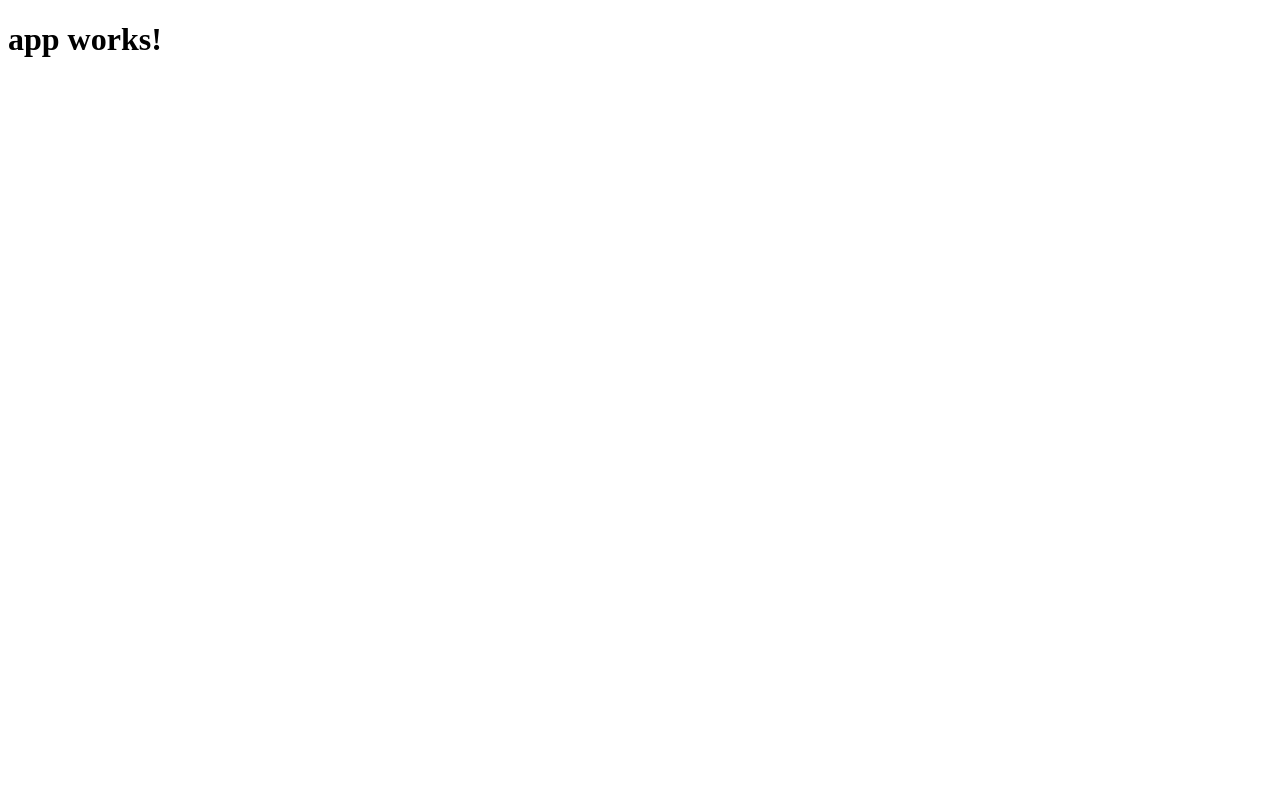
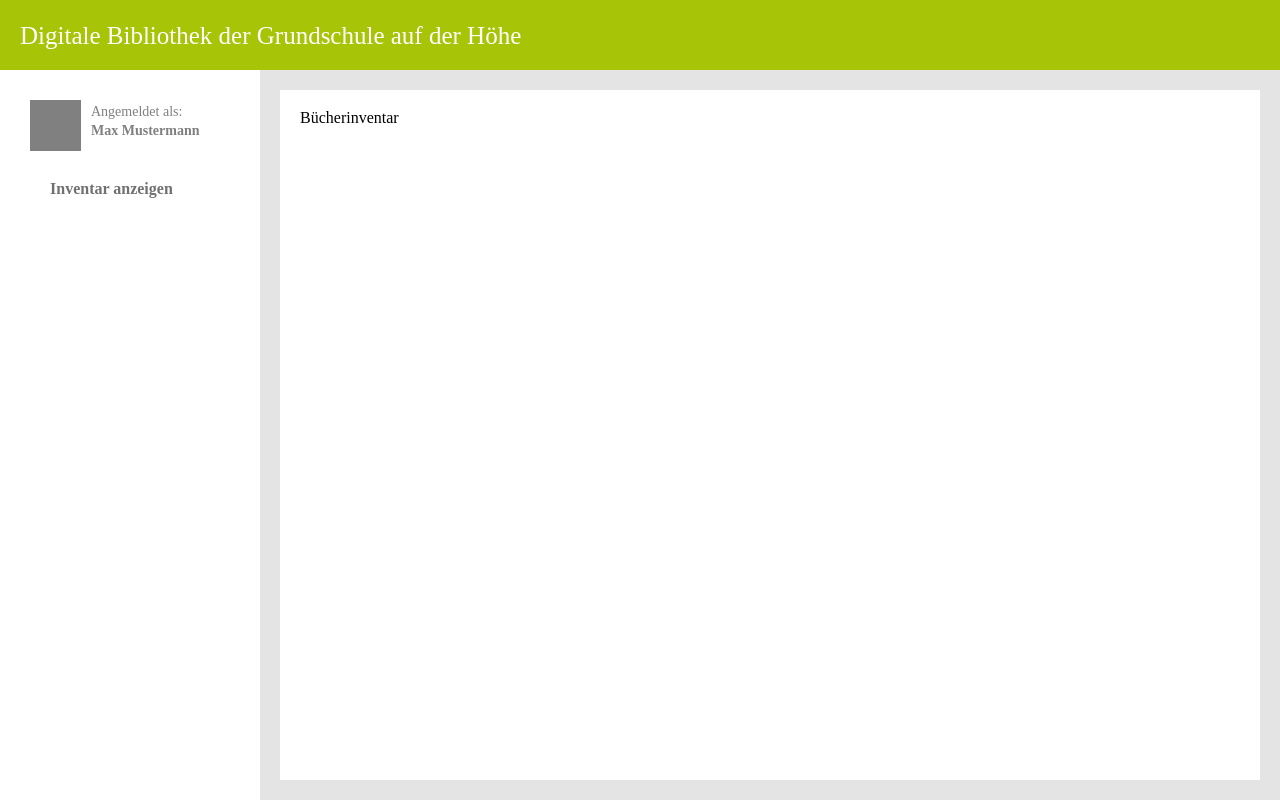
Before and after one commit to dennispidun/digilib, an Angular app in the folder client/: page / in a window 1280 px wide. Built offline with nearby package versions, Linux system fonts and the light colour scheme.

Commit message:
basic angular setup, add inventar page

```diff
--- a/client/angular-cli.json
+++ b/client/angular-cli.json
@@ -1,7 +1,7 @@
 {
   "project": {
     "version": "1.0.0-beta.28.3",
-    "name": "client"
+    "name": "Digilib"
   },
   "apps": [
     {
@@ -14,11 +14,10 @@
       "index": "index.html",
       "main": "main.ts",
       "polyfills": "polyfills.ts",
-      "test": "test.ts",
       "tsconfig": "tsconfig.json",
       "prefix": "app",
       "styles": [
-        "styles.css"
+        "sass/styles.scss"
       ],
       "scripts": [],
       "environments": {
@@ -28,11 +27,6 @@
       }
     }
   ],
-  "e2e": {
-    "protractor": {
-      "config": "./protractor.conf.js"
-    }
-  },
   "lint": [
     {
       "files": "src/**/*.ts",
@@ -43,13 +37,8 @@
       "project": "e2e/tsconfig.json"
     }
   ],
-  "test": {
-    "karma": {
-      "config": "./karma.conf.js"
-    }
-  },
   "defaults": {
-    "styleExt": "css",
+    "styleExt": "scss",
     "prefixInterfaces": false,
     "inline": {
       "style": false,
--- a/client/src/app/app.component.html
+++ b/client/src/app/app.component.html
@@ -1,3 +1,32 @@
-<h1>
-  {{title}}
-</h1>
+<div class="header">
+    <p>
+      Digitale Bibliothek der Grundschule auf der Höhe
+    </p>
+</div>
+<div class="page">
+  <div class="navigation">
+    <div class="user">
+      <div class="avatar"></div>
+      <div class="who">
+        <p>Angemeldet als: </p>
+        <p style="font-weight: bold;">Max Mustermann</p>
+      </div>
+    </div>
+
+    <div class="section">
+      <nav>
+        <ul>
+          <li>Inventar anzeigen</li>
+        </ul>
+      </nav>
+    </div>
+
+  </div>
+
+
+  <div class="content">
+
+    <app-inventar></app-inventar>
+
+  </div>
+</div>
--- /dev/null
+++ b/client/src/app/app.component.scss
@@ -0,0 +1,112 @@
+@import '~sass/variables';
+
+.header {
+  background-color: #A7C407;
+  height: 70px;
+  line-height: 70px;
+
+  p {
+    color: white;
+    margin-left: 20px;
+    font-size: 25px;
+    display: inline-block;
+    vertical-align: middle;
+    line-height: normal;
+  }
+}
+
+
+.navigation {
+  grid-column-start: 1;
+
+
+  display: grid;
+
+  grid-template-rows: 30px 51px 30px auto;
+
+  height: calc(100vh - 70px);
+  background-color: white;
+  color: gray;
+
+  .user {
+
+    grid-row-start: 2;
+    position: relative;
+    left: 30px;
+    height: 51px;
+    width: 200px;
+
+    div {
+      float: left;
+    }
+
+    .who {
+      margin-left: 10px;
+
+      p {
+        font-size: 14px;
+        margin-top: 5px;
+      }
+    }
+
+    .avatar {
+      background-color: gray;
+      height: 100%;
+      width: 51px;
+    }
+  }
+
+  & > * {
+    display: block;
+  }
+
+  .spacer {
+    position: relative;
+    top: 50px;
+    margin: 0px 20px 0px 20px;
+    background-color: gray;
+    height: 1px;
+  }
+
+  .section {
+    grid-row-start: 4;
+    margin-left: 30px;
+    width: 70%;
+    float: left;
+    margin-bottom: 100px;
+    position: relative;
+    nav {
+      padding: 0 0 20px 20px;
+      display: inline-block;
+      width: 100%;
+
+      &:not(:last-child) {
+        border-bottom: 1px solid gray;
+        margin-bottom: 20px;
+      }
+
+      ul {
+
+        li {
+          color: #717171;
+          font-weight: bold;
+        }
+
+      }
+    }
+  }
+}
+
+.page {
+  display: grid;
+  grid-template-columns: 260px auto;
+}
+
+.content {
+  grid-column-start: 2;
+  grid-column-end: 2;
+
+  background-color: #ffffff;
+  margin: 20px;
+  padding: 20px;
+}
--- a/client/src/app/app.component.ts
+++ b/client/src/app/app.component.ts
@@ -3,8 +3,8 @@ import { Component } from '@angular/core';
 @Component({
   selector: 'app-root',
   templateUrl: './app.component.html',
-  styleUrls: ['./app.component.css']
+  styleUrls: ['./app.component.scss']
 })
 export class AppComponent {
-  title = 'app works!';
+
 }
--- a/client/src/app/app.module.ts
+++ b/client/src/app/app.module.ts
@@ -4,10 +4,12 @@ import { FormsModule } from '@angular/forms';
 import { HttpModule } from '@angular/http';
 
 import { AppComponent } from './app.component';
+import { InventarComponent } from './inventar/inventar.component';
 
 @NgModule({
   declarations: [
-    AppComponent
+    AppComponent,
+    InventarComponent
   ],
   imports: [
     BrowserModule,
--- /dev/null
+++ b/client/src/app/inventar/inventar.component.html
@@ -0,0 +1,3 @@
+<div class="header">
+  Bücherinventar
+</div>
--- /dev/null
+++ b/client/src/app/inventar/inventar.component.ts
@@ -0,0 +1,15 @@
+import { Component, OnInit } from '@angular/core';
+
+@Component({
+  selector: 'app-inventar',
+  templateUrl: './inventar.component.html',
+  styleUrls: ['./inventar.component.scss']
+})
+export class InventarComponent implements OnInit {
+
+  constructor() { }
+
+  ngOnInit() {
+  }
+
+}
--- a/client/src/index.html
+++ b/client/src/index.html
@@ -9,6 +9,6 @@
   <link rel="icon" type="image/x-icon" href="favicon.ico">
 </head>
 <body>
-  <app-root>Loading...</app-root>
+  <app-root></app-root>
 </body>
 </html>
--- /dev/null
+++ b/client/src/sass/_variables.scss
@@ -0,0 +1 @@
+$background-color: #E4E4E4;
--- /dev/null
+++ b/client/src/sass/styles.scss
@@ -0,0 +1,52 @@
+@import './variables';
+
+/* You can add global styles to this file, and also import other style files */
+body, html {
+  background-color: $background-color;
+  height: 100%;
+}
+
+/* reset css bullshit added by your browser */
+html, body, div, span, applet, object, iframe,
+h1, h2, h3, h4, h5, h6, p, blockquote, pre,
+a, abbr, acronym, address, big, cite, code,
+del, dfn, em, img, ins, kbd, q, s, samp,
+small, strike, strong, sub, sup, tt, var,
+b, u, i, center,
+dl, dt, dd, ol, ul, li,
+fieldset, form, label, legend,
+table, caption, tbody, tfoot, thead, tr, th, td,
+article, aside, canvas, details, embed,
+figure, figcaption, footer, header, hgroup,
+menu, nav, output, ruby, section, summary,
+time, mark, audio, video {
+  margin: 0;
+  padding: 0;
+  border: 0;
+  font-size: 100%;
+  font: inherit;
+  vertical-align: baseline;
+}
+/* HTML5 display-role reset for older browsers */
+article, aside, details, figcaption, figure,
+footer, header, hgroup, menu, nav, section {
+  display: block;
+}
+body {
+  line-height: 1;
+}
+ol, ul {
+  list-style: none;
+}
+blockquote, q {
+  quotes: none;
+}
+blockquote:before, blockquote:after,
+q:before, q:after {
+  content: '';
+  content: none;
+}
+table {
+  border-collapse: collapse;
+  border-spacing: 0;
+}
--- a/client/src/styles.css
+++ /dev/null
@@ -1 +0,0 @@
-/* You can add global styles to this file, and also import other style files */
```
Also changed, not shown: client/src/app/inventar/inventar.component.scss (added), 1 other file (tests, documents, lock files or other folders).
